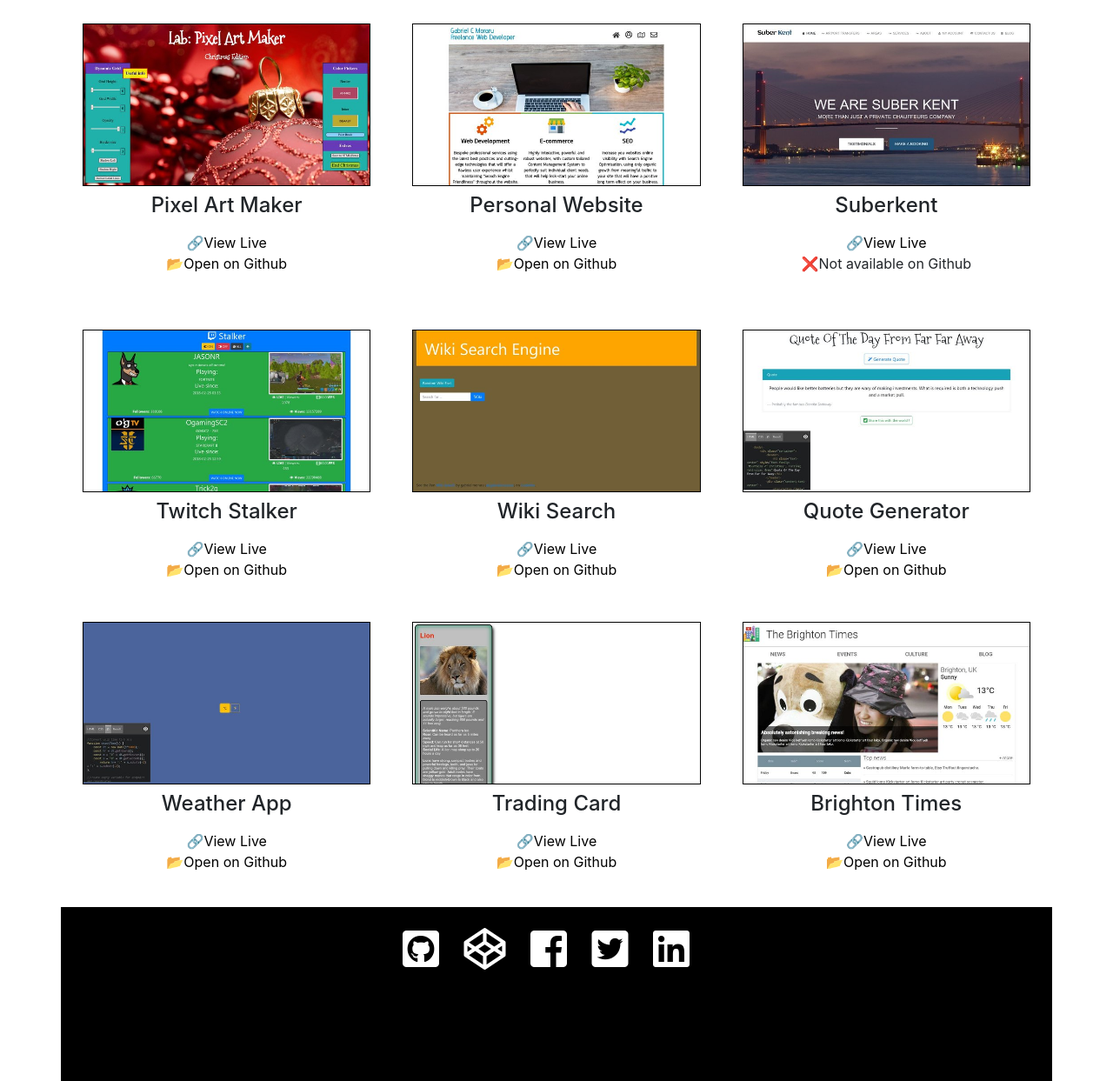
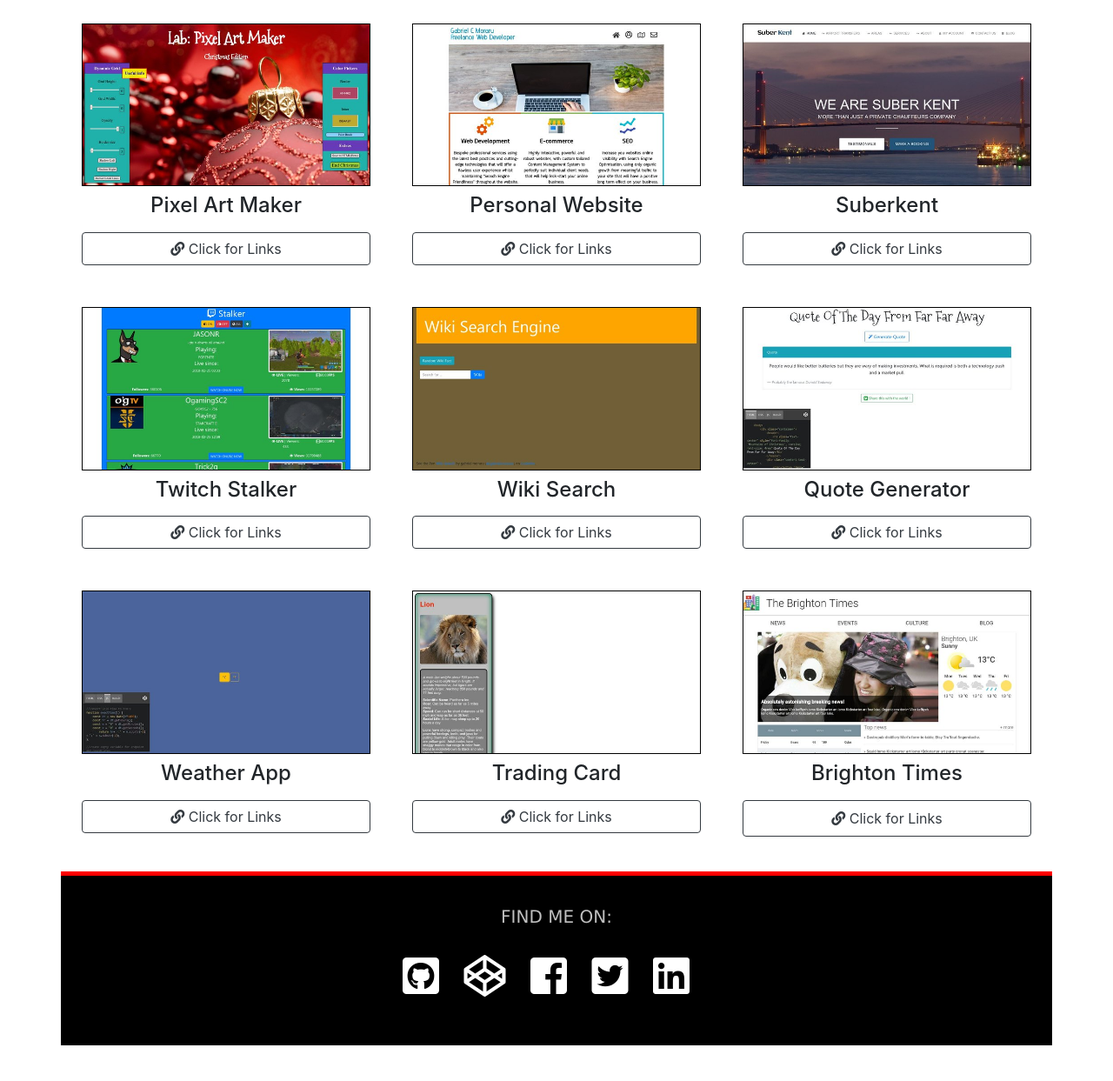
Before and after one commit to gabrielcmoraru/design-portofolio-mockup, a plain HTML site: page index.html in a window 1280 px wide. Shown: the part 669-1912 px from the top of the page at 87% size. After the commit the page ends 1871 px from the top, so only its background shows below. Drawn offline with nearby package versions, Linux system fonts and the light colour scheme.

Commit message:
added responsive design; tested on mobile and tablet

```diff
--- a/css/autoprefixer/style.css
+++ b/css/autoprefixer/style.css
@@ -1,6 +1,7 @@
 h1,
 h2,
-h3 {
+h3,
+h5 {
 	font-family: verdana;
 	text-transform: uppercase;
 	color: silver;
@@ -8,10 +9,10 @@ h3 {
 
 a {
 	color: black;
+	font-size: 1.5em;
 }
 
 a:hover {
-	color: cyan;
 	text-decoration: none;
 }
 
@@ -35,7 +36,6 @@ header {
 
 /* Hero */
 .hero {
-	color: white;
 	margin: 2em 0 2em 0;
 	height: 400px;
 	overflow: hidden;
@@ -58,12 +58,8 @@ h3 {
 }
 
 .project:hover {
-	box-shadow: 3px 9px 15px 3px rgba(0, 0, 0, .2);
-	background-color: rgba(1, 0, 99, 0.4);
-}
-
-.project:hover :nth-child(2) {
-	color:cyan;
+	box-shadow: 3px 9px 15px 3px rgba(0, 0, 0,0.2);
+	background-color: rgba(1, 55, 99, 0.2);
 }
 
 .thumbnail {
@@ -75,7 +71,14 @@ h3 {
 
 /* Footer */
 footer {
-text-align: center;
+	-webkit-justify-content: center;
+	    -ms-flex-pack: center;
+	        justify-content: center;
+	text-align: center;
+	border-top: 5px solid red;
+	-webkit-align-content: center;
+	    -ms-flex-line-pack: center;
+	        align-content: center;
 	height: 200px;
 	background-color: black;
 }
@@ -94,9 +97,39 @@ li {
 .social-media {
 	padding: 0.5em 0.5em 0 0 ;
 	color:white;
-	font-size:3em;
+	font-size:2em;
 }
 
 .social-media:hover {
-	color: cyan;
+	color: #0ff;
 }
+
+@media (max-width: 1091px) {
+	.hero {
+		height: 300px
+	}
+}
+
+@media (max-width: 850px) {
+	header {
+		height: 80px;
+	}
+	.hero {
+		height: 200px;
+		margin: 0;
+	}
+	.title {
+		padding: 0.6em;
+	}
+	h1 {
+		font-size: 1.6em;
+	}
+	h2 {
+		font-size: 1.2em;
+	}
+	.logo {
+		width: 75px;
+		height: 75px;
+		margin: 0;
+	}
+}
--- a/css/style.css
+++ b/css/style.css
@@ -1,6 +1,7 @@
 h1,
 h2,
-h3 {
+h3,
+h5 {
 	font-family: verdana;
 	text-transform: uppercase;
 	color: silver;
@@ -8,10 +9,10 @@ h3 {
 
 a {
 	color: black;
+	font-size: 1.5em;
 }
 
 a:hover {
-	color: cyan;
 	text-decoration: none;
 }
 
@@ -35,7 +36,6 @@ header {
 
 /* Hero */
 .hero {
-	color: white;
 	margin: 2em 0 2em 0;
 	height: 400px;
 	overflow: hidden;
@@ -58,12 +58,8 @@ h3 {
 }
 
 .project:hover {
-	box-shadow: 3px 9px 15px 3px rgba(0, 0, 0, .2);
-	background-color: rgba(1, 0, 99, 0.4);
-}
-
-.project:hover :nth-child(2) {
-	color:cyan;
+	box-shadow: 3px 9px 15px 3px rgba(0, 0, 0,0.2);
+	background-color: rgba(1, 55, 99, 0.2);
 }
 
 .thumbnail {
@@ -75,7 +71,10 @@ h3 {
 
 /* Footer */
 footer {
-text-align: center;
+	justify-content: center;
+	text-align: center;
+	border-top: 5px solid red;
+	align-content: center;
 	height: 200px;
 	background-color: black;
 }
@@ -94,9 +93,39 @@ li {
 .social-media {
 	padding: 0.5em 0.5em 0 0 ;
 	color:white;
-	font-size:3em;
+	font-size:2em;
 }
 
 .social-media:hover {
-	color: cyan;
+	color: #0ff;
 }
+
+@media (max-width: 1091px) {
+	.hero {
+		height: 300px
+	}
+}
+
+@media (max-width: 850px) {
+	header {
+		height: 80px;
+	}
+	.hero {
+		height: 200px;
+		margin: 0;
+	}
+	.title {
+		padding: 0.6em;
+	}
+	h1 {
+		font-size: 1.6em;
+	}
+	h2 {
+		font-size: 1.2em;
+	}
+	.logo {
+		width: 75px;
+		height: 75px;
+		margin: 0;
+	}
+}
--- a/index.html
+++ b/index.html
@@ -4,7 +4,6 @@
 		<!-- Required meta tags -->
 		<meta charset="utf-8">
 		<meta name="viewport" content="width=device-width, initial-scale=1, shrink-to-fit=no">
-
 		<link href="https://use.fontawesome.com/releases/v5.0.6/css/all.css" rel="stylesheet">
 		<!-- Bootstrap CSS -->
 		<link rel="stylesheet" href="https://maxcdn.bootstrapcdn.com/bootstrap/4.0.0/css/bootstrap.min.css" integrity="sha384-Gn5384xqQ1aoWXA+058RXPxPg6fy4IWvTNh0E263XmFcJlSAwiGgFAW/dAiS6JXm" crossorigin="anonymous">
@@ -14,10 +13,10 @@
 	<body>
 		<div class="container">
 			<header class="row">
-				<div class="col-lg-4">
+				<div class="d-inline-block-flex col-2">
 					<img src="svg/gcm-joined-linear.svg" alt="Gabriel Ciprian Moraru Logo" width="150" height="150" class="logo">
 				</div>
-				<div class="title col-lg-8">
+				<div class="title d-inline-block-flex col-10">
 					<h1>Gabriel C Moraru</h1>
 					<h2>Front End-Developer</h2>
 				</div>
@@ -30,78 +29,106 @@
 						<img src="img/hero-mobile.jpg" alt="Screen showing some random JavaScript code">
 					</picture>
 				</div>
-				<section >
+				<section class="container">
 					<div class="row">
 						<h3>Featured Work</h3>
 					</div>
 					<div class="row portofolio">
-						<div class="col-lg-4 p-4 project">
+						<div class="col-lg-4 col-md-6 col-sm-6 p-4 project rounded">
 							<img src="img/pixelart/pixelart-thumb_large.jpg" alt="Pixel art project thumbnail" class="thumbnail">
 							<h4 class="p-2">Pixel Art Maker</h4>
-							<a href="https://gabrielcmoraru.github.io/Pixel-Art/" target="_blank">&#128279;View Live</a>
+							<button data-toggle="collapse" data-target="#links" class="btn btn-block btn-outline-dark"><i class="fas fa-link"></i> Click for Links </button>
+							<div id="links" class="collapse">
+								<a href="https://gabrielcmoraru.github.io/Pixel-Art/" target="_blank"><i class="fas fa-external-link-square-alt"></i> View Live</a>
 								<br>
-							<a href="https://github.com/gabrielcmoraru/Pixel-Art" target="_blank">&#128194;Open on Github</a>
+								<a href="https://github.com/gabrielcmoraru/Pixel-Art" target="_blank"><i class="fas fa-folder-open"></i> Open on Github</a>
 							</div>
-						<div class="col-lg-4 p-4 project">
+						</div>
+						<div class="col-lg-4 col-md-6 col-sm-6 p-4 project rounded">
 							<img src="img/gabrielcmoraru/gcm-thumb_large.jpg" alt="Gabrie Ciprian Moraru Personal Website thumbnail" class="thumbnail">
 							<h4 class="p-2">Personal Website</h4>
-							<a href="http://gabrielcmoraru.com/" target="_blank">&#128279;View Live</a>
+							<button data-toggle="collapse" data-target="#links-2" class="btn btn-block btn-outline-dark"><i class="fas fa-link"></i> Click for Links </button>
+							<div id="links-2" class="collapse">
+								<a href="http://gabrielcmoraru.com/" target="_blank"><i class="fas fa-external-link-square-alt"></i> View Live</a>
 								<br>
-							<a href="https://github.com/gabrielcmoraru/GCMfd" target="_blank">&#128194;Open on Github</a>
+								<a href="https://github.com/gabrielcmoraru/GCMfd" target="_blank"><i class="fas fa-folder-open"></i> Open on Github</a>
 							</div>
-						<div class="col-lg-4 p-4 project">
+						</div>
+						<div class="col-lg-4 col-md-6 col-sm-6 p-4 project rounded">
 							<img src="img/suberkent/suberkent-thumb_large.jpg" alt="Suberkent car hire website thumbnail" class="thumbnail">
 							<h4 class="p-2">Suberkent</h4>
-							<a href="https://suberkent.co.uk/" target="_blank">&#128279;View Live</a>
+							<button data-toggle="collapse" data-target="#links-3" class="btn btn-block btn-outline-dark"><i class="fas fa-link"></i> Click for Links </button>
+							<div id="links-3" class="collapse">
+								<a href="https://suberkent.co.uk/" target="_blank"><i class="fas fa-external-link-square-alt"></i> View Live</a>
 								<br>
-							<p>&#10060;Not available on Github</p>
+								<p><i class="fas fa-exclamation-triangle"></i> Not available on Github</p>
 							</div>
-						<div class="col-lg-4 p-4 project">
+						</div>
+						<div class="col-lg-4 col-md-6 col-sm-6 p-4 project rounded">
 							<img src="img/twitch/twitch-thumb_large.jpg" alt="Twitch Stalker website thumbnail" class="thumbnail">
 							<h4 class="p-2">Twitch Stalker</h4>
-							<a href="https://gabrielcmoraru.github.io/Twitch.tv-App/" target="_blank">&#128279;View Live</a>
+							<button data-toggle="collapse" data-target="#links-4" class="btn btn-block btn-outline-dark"><i class="fas fa-link"></i> Click for Links </button>
+							<div id="links-4" class="collapse">
+								<a href="https://gabrielcmoraru.github.io/Twitch.tv-App/" target="_blank"><i class="fas fa-external-link-square-alt"></i> View Live</a>
 								<br>
-							<a href="https://github.com/gabrielcmoraru/Twitch.tv-App" target="_blank">&#128194;Open on Github</a>
+								<a href="https://github.com/gabrielcmoraru/Twitch.tv-App" target="_blank"><i class="fas fa-folder-open"></i> Open on Github</a>
 							</div>
-						<div class="col-lg-4 p-4 project">
+						</div>
+						<div class="col-lg-4 col-md-6 col-sm-6 p-4 project rounded">
 							<img src="img/wikisearch/wikisearch-thumb_large.jpg" alt="Wiki-Search Application thumbnail" class="thumbnail">
 							<h4 class="p-2">Wiki Search</h4>
-							<a href="https://gabrielcmoraru.github.io/Wiki-Search/" target="_blank">&#128279;View Live</a>
+							<button data-toggle="collapse" data-target="#links-5" class="btn btn-block btn-outline-dark"><i class="fas fa-link"></i> Click for Links </button>
+							<div id="links-5" class="collapse">
+								<a href="https://gabrielcmoraru.github.io/Wiki-Search/" target="_blank"><i class="fas fa-external-link-square-alt"></i> View Live</a>
 								<br>
-							<a href="https://github.com/gabrielcmoraru/Wiki-Search" target="_blank">&#128194;Open on Github</a>
+								<a href="https://github.com/gabrielcmoraru/Wiki-Search" target="_blank"><i class="fas fa-folder-open"></i> Open on Github</a>
 							</div>
-						<div class="col-lg-4 p-4 project">
+						</div>
+						<div class="col-lg-4 col-md-6 col-sm-6 p-4 project rounded">
 							<img src="img/quotegenerator/quotegenerator-thumb_large.jpg" alt="Quote Generator Application thumbnail" class="thumbnail">
 							<h4 class="p-2">Quote Generator</h4>
-							<a href="https://gabrielcmoraru.github.io/Random-Quote-Generator/" target="_blank">&#128279;View Live</a>
+							<button data-toggle="collapse" data-target="#links-6" class="btn btn-block btn-outline-dark"><i class="fas fa-link"></i> Click for Links </button>
+							<div id="links-6" class="collapse">
+								<a href="https://gabrielcmoraru.github.io/Random-Quote-Generator/" target="_blank"><i class="fas fa-external-link-square-alt"></i> View Live</a>
 								<br>
-							<a href="https://github.com/gabrielcmoraru/Random-Quote-Generator" target="_blank">&#128194;Open on Github</a>
+								<a href="https://github.com/gabrielcmoraru/Random-Quote-Generator" target="_blank"><i class="fas fa-folder-open"></i> Open on Github</a>
 							</div>
-						<div class="col-lg-4 p-4 project">
+						</div>
+						<div class="col-lg-4 col-md-6 col-sm-6 p-4 project rounded">
 							<img src="img/weatherapp/weatherapp-thumb_large.jpg" alt="Weather App thumbnail" class="thumbnail">
 							<h4 class="p-2">Weather App</h4>
-							<a href="https://gabrielcmoraru.github.io/Weather-App/" target="_blank">&#128279;View Live</a>
+							<button data-toggle="collapse" data-target="#links-7" class="btn btn-block btn-outline-dark"><i class="fas fa-link"></i> Click for Links </button>
+							<div id="links-7" class="collapse">
+								<a href="https://gabrielcmoraru.github.io/Weather-App/" target="_blank"><i class="fas fa-external-link-square-alt"></i> View Live</a>
 								<br>
-							<a href="https://github.com/gabrielcmoraru/Weather-App" target="_blank">&#128194;Open on Github</a>
+								<a href="https://github.com/gabrielcmoraru/Weather-App" target="_blank"><i class="fas fa-folder-open"></i> Open on Github</a>
 							</div>
-						<div class="col-lg-4 p-4 project">
+						</div>
+						<div class="col-lg-4 col-md-6 col-sm-6 p-4 project rounded">
 							<img src="img/tradingcard/tradingcard-thumb_large.jpg" alt="Trading Card thumbnail" class="thumbnail">
 							<h4 class="p-2">Trading Card</h4>
-							<a href="https://gabrielcmoraru.github.io/AnimalTradingCard/" target="_blank">&#128279;View Live</a>
+							<button data-toggle="collapse" data-target="#links-8" class="btn btn-block btn-outline-dark"><i class="fas fa-link"></i> Click for Links </button>
+							<div id="links-8" class="collapse">
+								<a href="https://gabrielcmoraru.github.io/AnimalTradingCard/" target="_blank"><i class="fas fa-external-link-square-alt"></i> View Live</a>
 								<br>
-							<a href="https://github.com/gabrielcmoraru/AnimalTradingCard" target="_blank">&#128194;Open on Github</a>
+								<a href="https://github.com/gabrielcmoraru/AnimalTradingCard" target="_blank"><i class="fas fa-folder-open"></i> Open on Github</a>
 							</div>
-						<div class="col-lg-4 p-4 project">
+						</div>
+						<div class="col-lg-4 col-md-6 col-sm-6 p-4 project rounded">
 							<img src="img/brightontimes/brightontimes-thumb_large.jpg" alt="Brighton Times Magazine thumbnail" class="thumbnail">
 							<h4 class="p-2">Brighton Times</h4>
-							<a href="https://gabrielcmoraru.github.io/TheBrightonTimes/" target="_blank">&#128279;View Live</a>
+							<button data-toggle="collapse" data-target="#links-9" class="btn btn-block btn-outline-dark p-2"><i class="fas fa-link"></i> Click for Links </button>
+							<div id="links-9" class="collapse">
+								<a href="https://gabrielcmoraru.github.io/TheBrightonTimes/" target="_blank"><i class="fas fa-external-link-square-alt"></i> View Live</a>
 								<br>
-							<a href="https://github.com/gabrielcmoraru/TheBrightonTimes" target="_blank">&#128194;Open on Github</a>
+								<a href="https://github.com/gabrielcmoraru/TheBrightonTimes" target="_blank"><i class="fas fa-folder-open"></i> Open on Github</a>
+							</div>
 						</div>
 					</div>
 				</section>
 			</main>
 			<footer class="row">
+				<h5>Find me on:</h5>
 				<ul>
 					<li><a href="https://github.com/gabrielcmoraru" target="_blank"><i class="fab fa-github-square social-media"></i></a></li>
 					<li><a href="https://codepen.io/gabrielcmoraru/" target="_blank"><i class="fab fa-codepen social-media"></i></a></li>
```
Also changed, not shown: 1 other file. Lines whose indentation alone changed are shown as unchanged.
